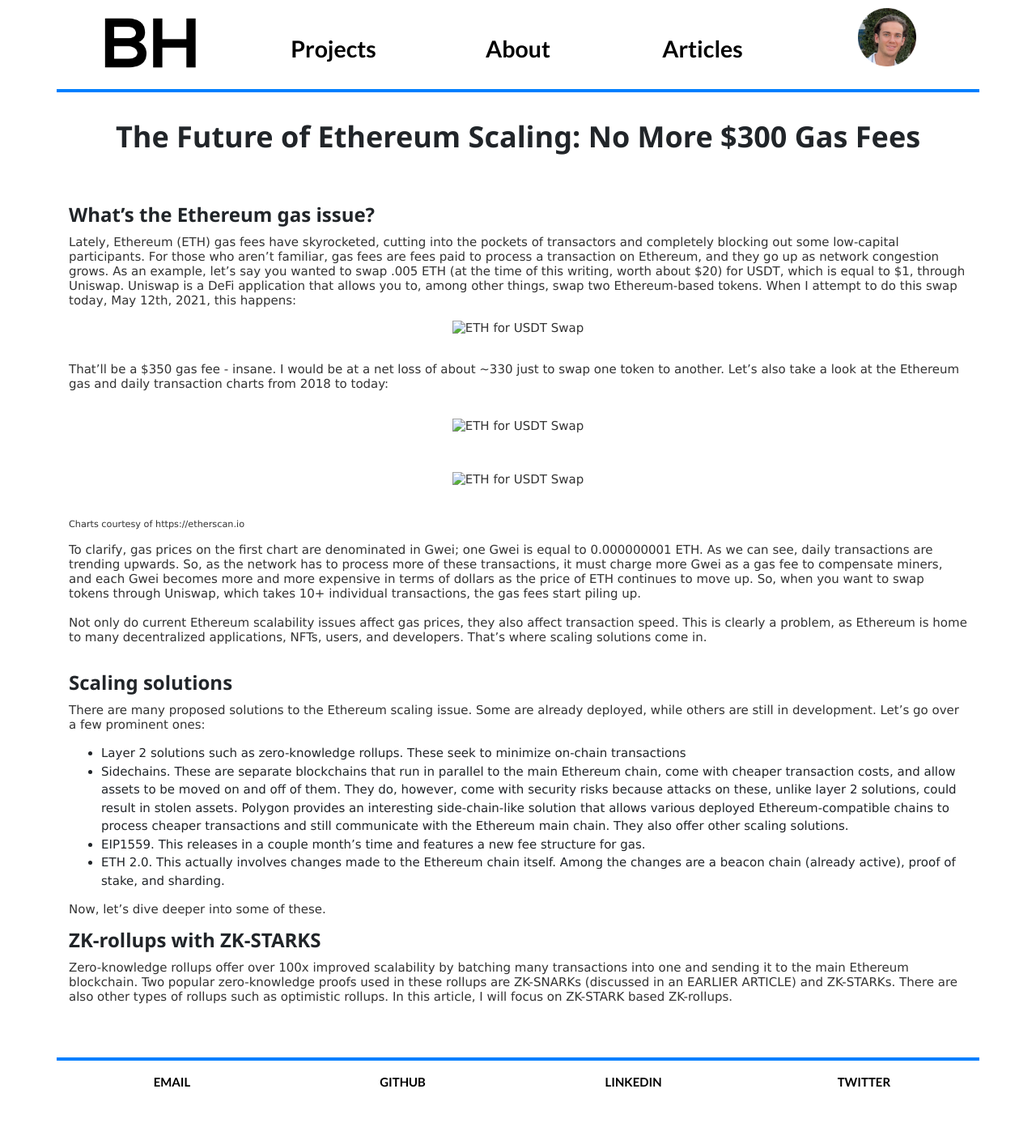
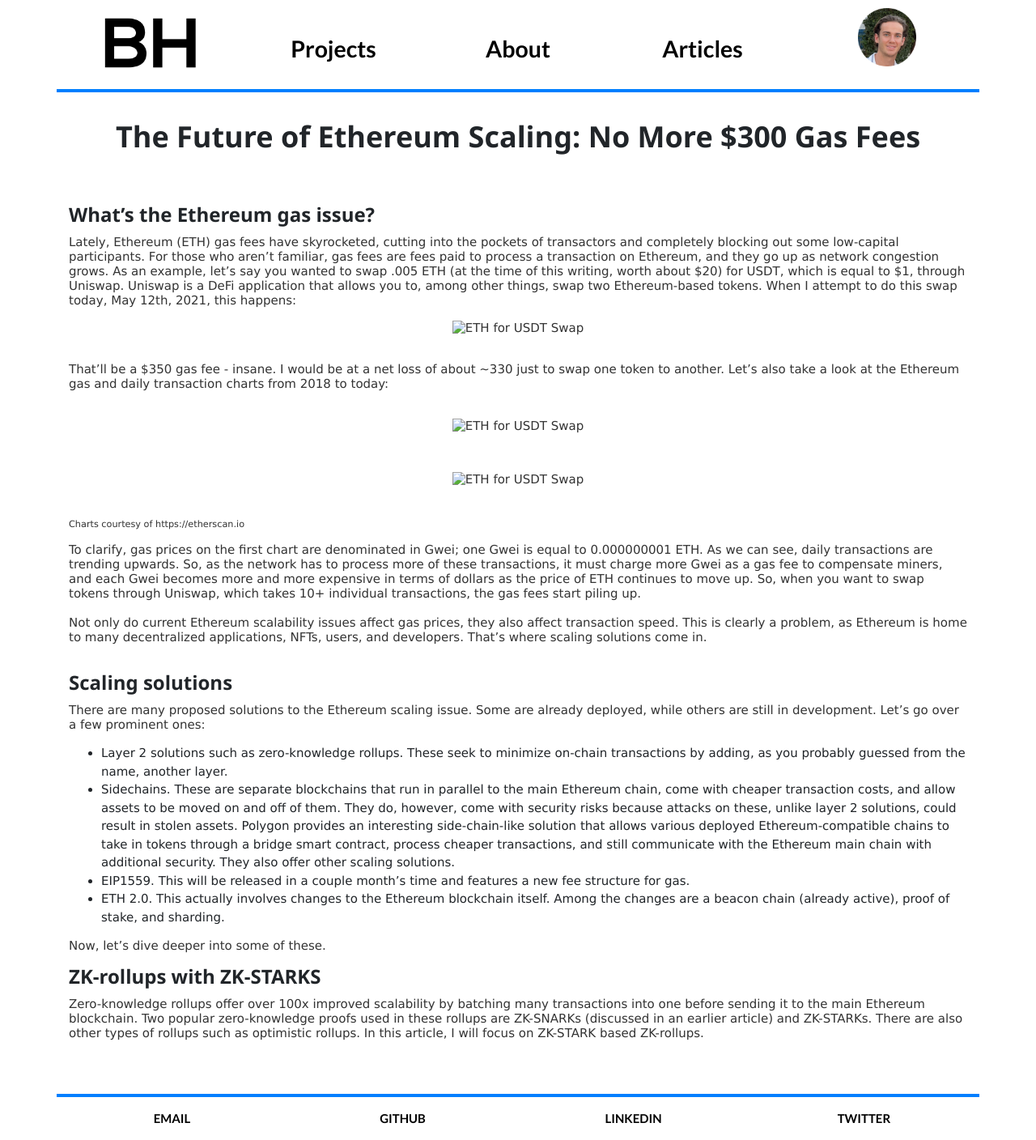
Before and after one commit to beauhodes/beauhodes.github.io, a Jekyll site: the page built from _posts/2021-05-12-ethereum-scaling.md, in a window 1280 px wide. Shown: the whole page at 81% size. Built offline with Jekyll 4.4.1, drawn with Linux system fonts in a browser that asks for light colours; nearby versions of some CDN libraries; our own code applies the rules of GitHub Pages for plain Markdown files; before the commit the page ends 1363 px from its top, so only the background shows below that.

Commit message:
Update 2021-05-12-ethereum-scaling.md

```diff
--- a/_posts/2021-05-12-ethereum-scaling.md
+++ b/_posts/2021-05-12-ethereum-scaling.md
@@ -39,15 +39,15 @@
 ### **Scaling solutions**
 There are many proposed solutions to the Ethereum scaling issue. Some are already deployed, while others are still in development. Let’s go over a few prominent ones:
 <br/>
-- Layer 2 solutions such as zero-knowledge rollups. These seek to minimize on-chain transactions
-- Sidechains. These are separate blockchains that run in parallel to the main Ethereum chain, come with cheaper transaction costs, and allow assets to be moved on and off of them. They do, however, come with security risks because attacks on these, unlike layer 2 solutions, could result in stolen assets. Polygon provides an interesting side-chain-like solution that allows various deployed Ethereum-compatible chains to process cheaper transactions and still communicate with the Ethereum main chain. They also offer other scaling solutions.
-- EIP1559. This releases in a couple month’s time and features a new fee structure for gas.
-- ETH 2.0. This actually involves changes made to the Ethereum chain itself. Among the changes are a beacon chain (already active), proof of stake, and sharding.
+- Layer 2 solutions such as zero-knowledge rollups. These seek to minimize on-chain transactions by adding, as you probably guessed from the name, another layer.
+- Sidechains. These are separate blockchains that run in parallel to the main Ethereum chain, come with cheaper transaction costs, and allow assets to be moved on and off of them. They do, however, come with security risks because attacks on these, unlike layer 2 solutions, could result in stolen assets. Polygon provides an interesting side-chain-like solution that allows various deployed Ethereum-compatible chains to take in tokens through a bridge smart contract, process cheaper transactions, and still communicate with the Ethereum main chain with additional security. They also offer other scaling solutions.
+- EIP1559. This will be released in a couple month’s time and features a new fee structure for gas.
+- ETH 2.0. This actually involves changes to the Ethereum blockchain itself. Among the changes are a beacon chain (already active), proof of stake, and sharding.
 
 Now, let’s dive deeper into some of these.
 
 ### **ZK-rollups with ZK-STARKS**
-Zero-knowledge rollups offer over 100x improved scalability by batching many transactions into one and sending it to the main Ethereum blockchain. Two popular zero-knowledge proofs used in these rollups are ZK-SNARKs (discussed in an EARLIER ARTICLE) and ZK-STARKs. There are also other types of rollups such as optimistic rollups. In this article, I will focus on ZK-STARK based ZK-rollups.
+Zero-knowledge rollups offer over 100x improved scalability by batching many transactions into one before sending it to the main Ethereum blockchain. Two popular zero-knowledge proofs used in these rollups are ZK-SNARKs (discussed in an [earlier article](http://beauhodes.com/articles/2021/03/31/zksnarks)) and ZK-STARKs. There are also other types of rollups such as optimistic rollups. In this article, I will focus on ZK-STARK based ZK-rollups.
 
 <br/>
 <br/>
```
